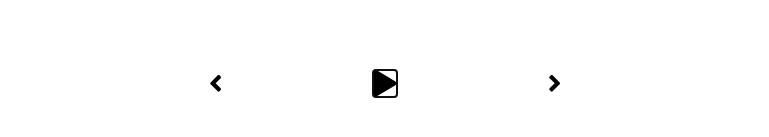
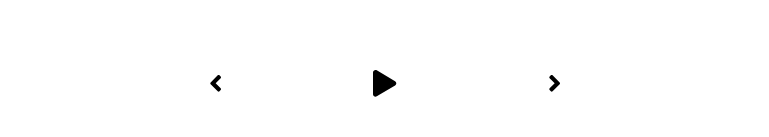
Before and after one commit to Omar-Vayani/music-player, a React (Create React App) app: page / in a window 1280 px wide. Shown: the part 607-744 px from the top of the page, without its empty margins (255-1024 px from the left). Built offline with nearby package versions, Linux system fonts and the light colour scheme.

Commit message:
removed autofocus

```diff
--- a/src/components/Player.js
+++ b/src/components/Player.js
@@ -111,7 +111,6 @@ const Player = ({
         <button>
           <FontAwesomeIcon
             onClick={playSongHandler}
-            autofocus="true"
             tabIndex="0"
             className="play"
             size="2x"
```
